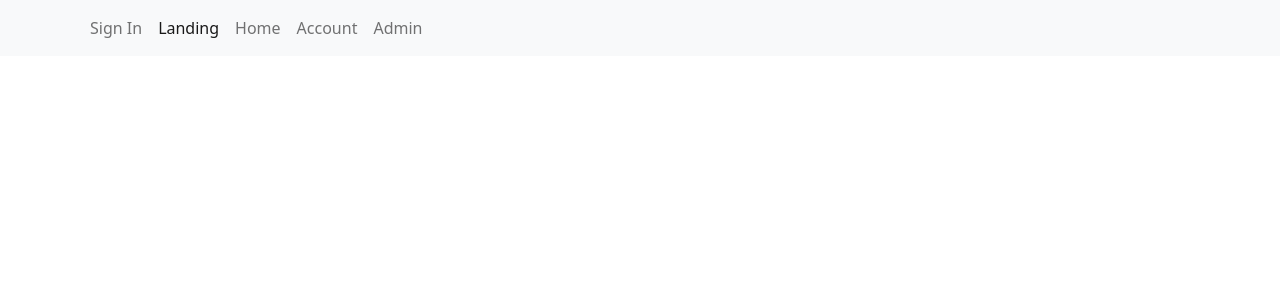
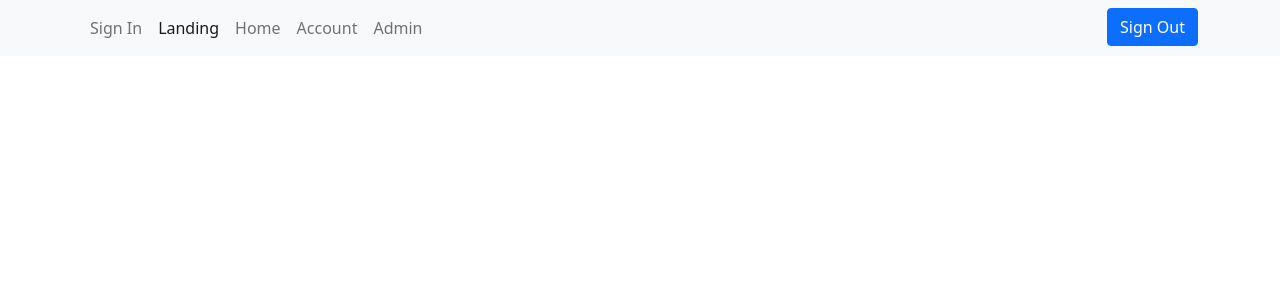
Before and after one commit to bohdanmoroziuk/react-firebase-authentication, a React (Create React App) app: page / in a window 1280 px wide. Shown: the top 300 px of the page. Built offline with nearby package versions, Linux system fonts and the light colour scheme; no server answers.

Commit message:
feat: add sign out button

```diff
--- a/src/components/Navigation.tsx
+++ b/src/components/Navigation.tsx
@@ -6,17 +6,22 @@ import Nav from 'react-bootstrap/Nav';
 import Navbar from 'react-bootstrap/Navbar';
 import Container from 'react-bootstrap/Container';
 
+import SignOutButton from 'components/SignOutButton';
+
 import * as ROUTES from 'constants/routes';
 
 const Navigation: FC = () => (
   <Navbar bg="light" variant="light">
     <Container>
-      <Nav className="me-auto">
+      <Nav className="w-100">
         <Nav.Link as={NavLink} to={ROUTES.SIGN_IN}>Sign In</Nav.Link>
         <Nav.Link as={NavLink} to={ROUTES.LANDING} exact>Landing</Nav.Link>
         <Nav.Link as={NavLink} to={ROUTES.HOME}>Home</Nav.Link>
         <Nav.Link as={NavLink} to={ROUTES.ACCOUNT}>Account</Nav.Link>
         <Nav.Link as={NavLink} to={ROUTES.ADMIN}>Admin</Nav.Link>
+        <div className="ms-auto">
+          <SignOutButton />
+        </div>
       </Nav>
     </Container>
   </Navbar>
--- /dev/null
+++ b/src/components/SignOutButton.tsx
@@ -0,0 +1,22 @@
+import { FC } from 'react';
+
+import Button from 'react-bootstrap/Button';
+
+import FirebaseService from 'services/Firebase';
+import withFirebase from 'hocs/withFirebase';
+
+export interface Props {
+  firebase: FirebaseService;
+}
+
+export const SignOutButton: FC<Props> = ({ firebase }) => (
+  <Button
+    type="button"
+    variant="primary"
+    onClick={() => firebase.signOut()}
+  >
+    Sign Out
+  </Button>
+);
+
+export default withFirebase(SignOutButton);
```
